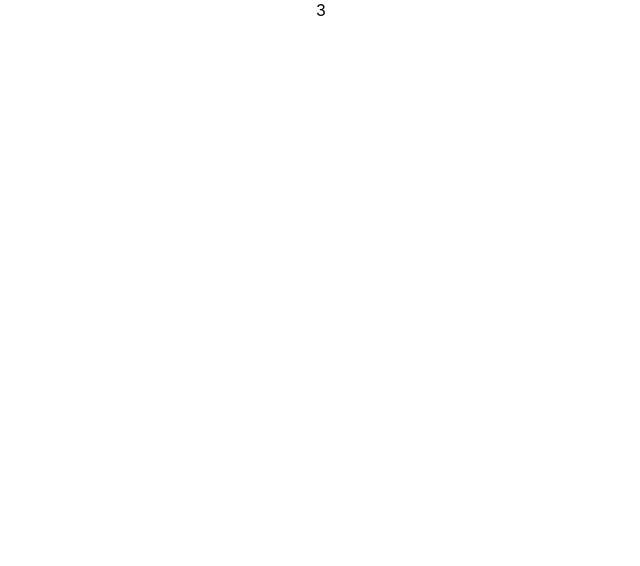
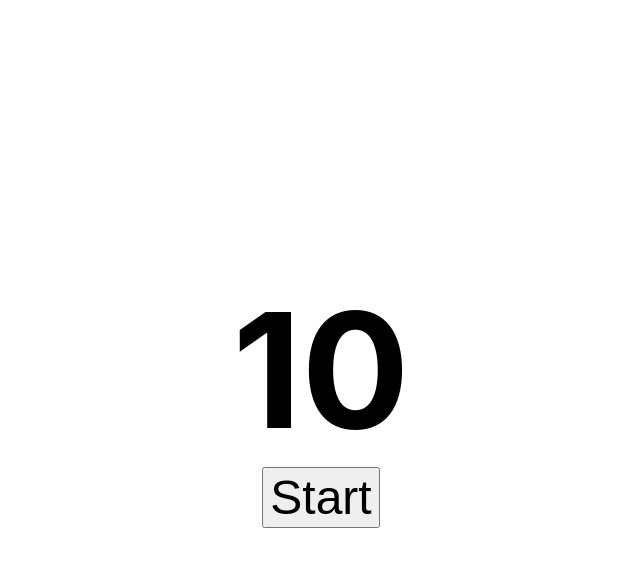
Before and after one commit to ThbltLmr/tabata-workout, a React (Create React App) app: page / in a window 1280 px wide. Shown: the top 566 px of the page, without its empty margins (319-959 px from the left). Built offline with nearby package versions, Linux system fonts and the light colour scheme.

Commit message:
bugs but it's fine

```diff
--- a/src/App.css
+++ b/src/App.css
@@ -1,38 +1,25 @@
 .App {
   text-align: center;
+  height: 100vh;
 }
 
-.App-logo {
-  height: 40vmin;
-  pointer-events: none;
+.tabataTimer {
+  height: 100%;
+  display: flex;
+  flex-direction: column;
+  justify-content: center;
+  align-items: center;
 }
 
-@media (prefers-reduced-motion: no-preference) {
-  .App-logo {
-    animation: App-logo-spin infinite 20s linear;
-  }
+.timer {
+  font-size: 10em;
+  font-weight: 700;
 }
 
-.App-header {
-  background-color: #282c34;
-  min-height: 100vh;
-  display: flex;
-  flex-direction: column;
-  align-items: center;
-  justify-content: center;
-  font-size: calc(10px + 2vmin);
-  color: white;
+.startButton {
+  font-size: 3em;
 }
 
-.App-link {
-  color: #61dafb;
+.body {
+  font-size: 62.5%;
 }
-
-@keyframes App-logo-spin {
-  from {
-    transform: rotate(0deg);
-  }
-  to {
-    transform: rotate(360deg);
-  }
-}
--- a/src/components/Tabatatimer.js
+++ b/src/components/Tabatatimer.js
@@ -5,10 +5,12 @@ export default function TabataTimer() {
   const [seconds, setSeconds] = useState(10);
   const [displayMessage, setDisplayMessage] = useState(false);
   const [workout, setWorkout] = useState(false);
+  const [buttonMessage, setButtonMessage] = useState("Start");
 
   useEffect(() => {
     let interval = setInterval(() => {
       clearInterval(interval);
+      if (buttonMessage === "Reset") {
         if (seconds === 0) {
           if (workout) {
             setSeconds(10);
@@ -18,17 +20,30 @@ export default function TabataTimer() {
             setWorkout(true);
           }
         } else {
-        setSeconds(seconds - 1);
+          setSeconds(seconds - 1)
+        }
+      } else {
+        setSeconds(10);
       }
     }, 1000);
-  }, [seconds, workout])
+  }, [seconds, workout, buttonMessage])
+
+  const toggleTimer = () => {
+    if (buttonMessage === "Start") {
+      setButtonMessage("Reset");
+    } else {
+      setButtonMessage("Start");
+      setSeconds(10);
+    }
+  }
 
   return (
-    <div className="TabataTimer">
+    <div className="tabataTimer">
       {displayMessage && <div className="message">Add exercises and press Start you fat fuck</div>}
       <div className="timer">
         {seconds}
       </div>
+      <button className="startButton" onClick={toggleTimer}>{buttonMessage}</button>
     </div>
   );
 }
```
Lines whose indentation alone changed are shown as unchanged.
